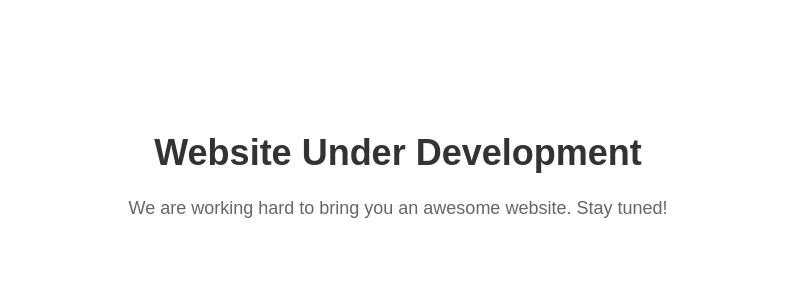
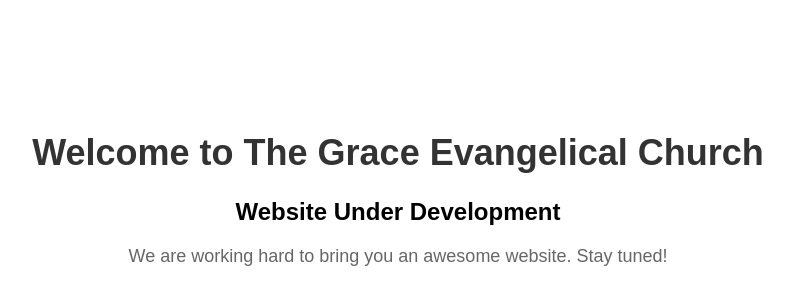
Before and after one commit to LesleyJJ/thegraceevangelicalchurch.github.io, a plain HTML site: page index.html in a window 1280 px wide. Shown: the whole page, without its empty margins (242-1035 px from the left). Drawn offline with Linux system fonts and the light colour scheme.

Commit message:
add welcome note

```diff
--- a/index.html
+++ b/index.html
@@ -19,7 +19,8 @@
     </style>
 </head>
 <body>
-    <h1>Website Under Development</h1>
+    <h1>Welcome to The Grace Evangelical Church</h1>
+    <h2>Website Under Development</h2>
     <p>We are working hard to bring you an awesome website. Stay tuned!</p>
 </body>
 </html>
```
